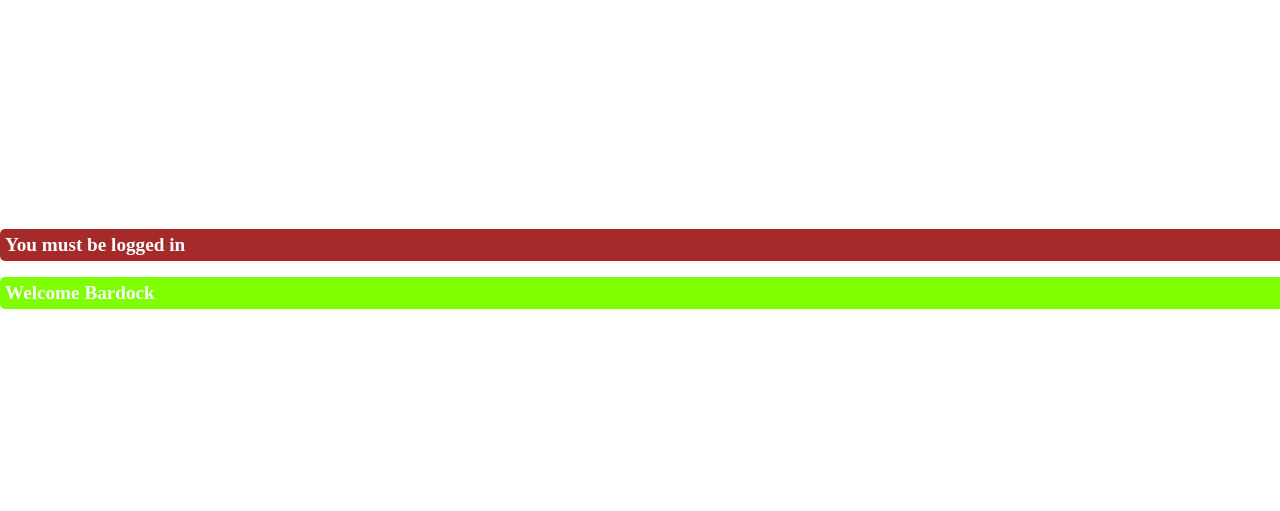
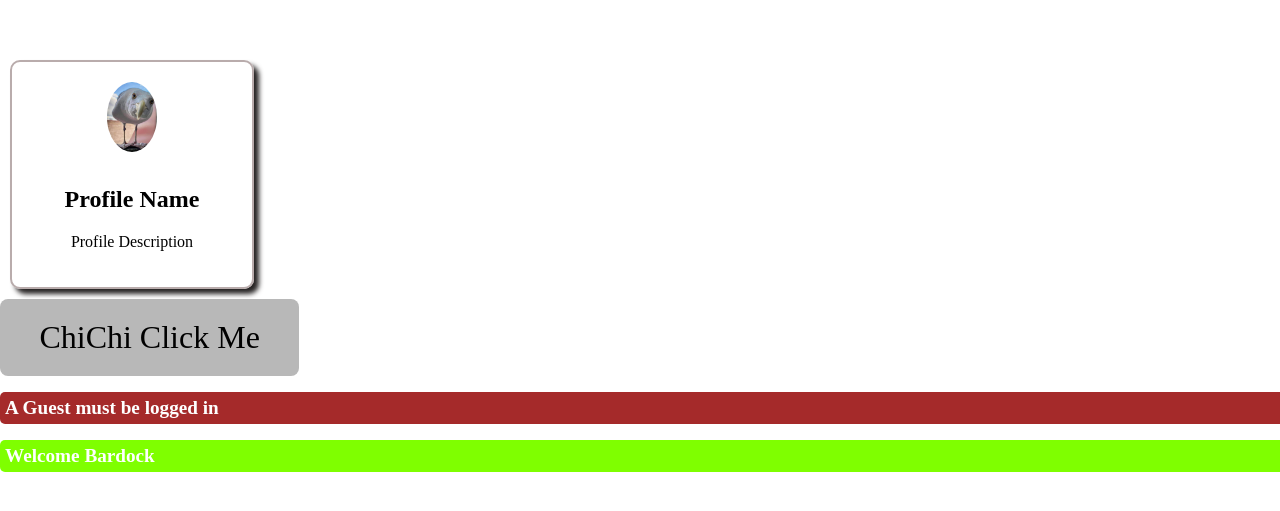
Before and after one commit to ggpsgeorge/react_examples, a React (Vite) app: page / in a window 1280 px wide. Shown: the part 131-642 px from the top of the page. Built offline with nearby package versions, Linux system fonts and the light colour scheme.

Commit message:
ways of using onClick, and logging the events

```diff
--- a/src/components/App.jsx
+++ b/src/components/App.jsx
@@ -5,6 +5,7 @@ import Student from './Student'
 import UserProfile from './UserProfile'
 import Pokemon from './Pokemon'
 import UserGreetings from './UserGreetings/UserGreetings'
+import ButtonClick from './ButtonClick'
 
 function App() {
 
@@ -12,10 +13,11 @@ function App() {
     <>
       {/* <Pokemon></Pokemon>
       <Scroller></Scroller>
-      <UserProfile></UserProfile>
       <MyButton></MyButton>
       <Student name={"Goku"} age={40} isRecoverying={true}></Student>
       <Student></Student> */}
+      <UserProfile></UserProfile>
+      <ButtonClick></ButtonClick>
       <UserGreetings></UserGreetings>
       <UserGreetings isLoggedIn={true} userName="Bardock"></UserGreetings>
     </>
--- /dev/null
+++ b/src/components/ButtonClick.jsx
@@ -0,0 +1,30 @@
+import { useState } from "react"
+
+function ButtonClick({pClickName = "ChiChi"}) {
+
+    const[count, setCount] = useState(0)
+    const[clickName, setClickName] = useState(pClickName)
+
+    pClickName = "Pual"
+
+    const handleClick = (pClickName) => {
+        setCount((count) => count + 1)
+        setClickName(pClickName)
+    }
+
+    if (count <= 1) {
+        return(
+            <div>
+                <button onClick={() => handleClick(pClickName)}>{clickName} Click Me</button>
+            </div>
+        )
+    } else {
+        return(
+            <div>
+                <button onClick={() => handleClick(pClickName)}>YOU CLICKED ME {count} TIMES</button>
+            </div>
+        )
+    }
+}
+
+export default ButtonClick;
--- a/src/components/UserGreetings/UserGreetings.jsx
+++ b/src/components/UserGreetings/UserGreetings.jsx
@@ -1,17 +1,17 @@
 import './UserGreetings.css'
 
-function UserGreetings(props = {userName: "Guest", isLoggedIn: false}) {
+function UserGreetings({userName = "Guest", isLoggedIn = false}) {
 
     const welcomeMessage = <h2 className="welcome-message">
-        Welcome {props.userName}
+        Welcome {userName}
     </h2>
 
     const loginMessage = <h2 className="login-message">
-        You must be logged in
+        A {userName} must be logged in
     </h2>
 
     return (
-        props.isLoggedIn ? welcomeMessage : loginMessage
+        isLoggedIn ? welcomeMessage : loginMessage
     );
 }
 
--- a/src/components/UserProfile.jsx
+++ b/src/components/UserProfile.jsx
@@ -2,8 +2,12 @@ import profilePic from '../assets/profilePic.png'
 
 function UserProfile() {
 
+    const handleClick = (e) => {
+        console.log(e)
+    }
+
     return(
-        <div className='profile-card'>
+        <div onClick={(e) => handleClick(e)} className='profile-card'>
             <img className='profile-image' src={profilePic} alt="profile picture" />
             <h2>Profile Name</h2>
             <p>Profile Description</p>
```
